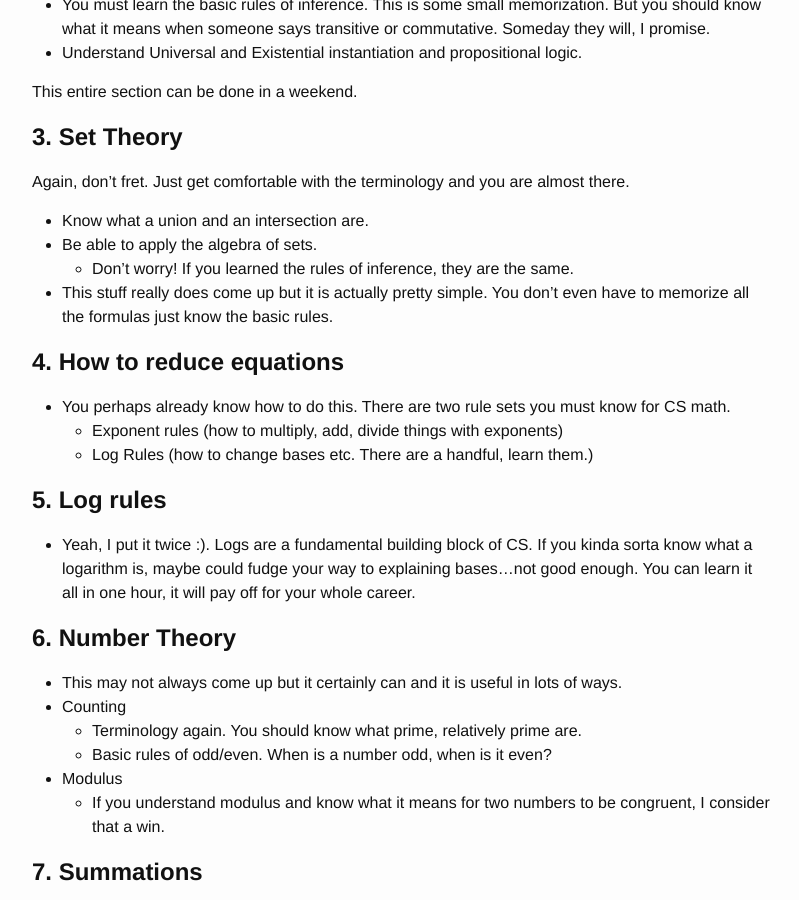
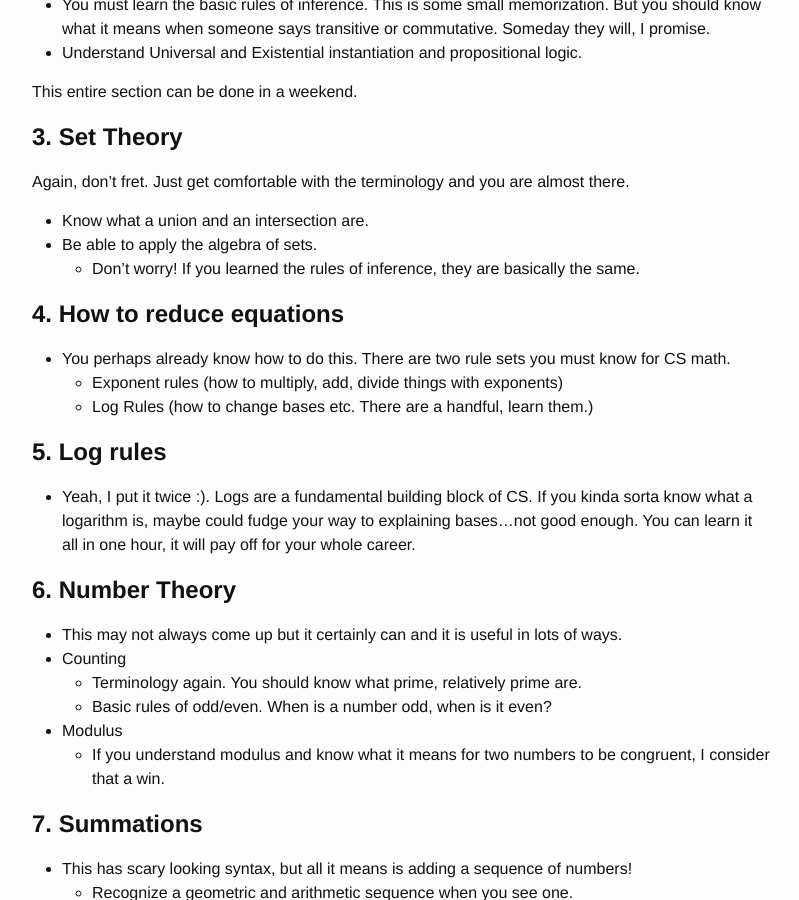
Before and after one commit to mateor/mateor.github.io, a Jekyll site: the page built from _posts/2015-02-05-bare-minimum-math-concepts.markdown, in a window 1280 px wide and 900 px high, scrolled down 1331 px. Shown: the whole window, without its empty margins (238-1037 px from the left). Built offline with Jekyll 4.4.1, drawn with Linux system fonts in a browser that asks for light colours.

Commit message:
Remove excess words.
tl;dr etc

```diff
--- a/_posts/2015-02-05-bare-minimum-math-concepts.markdown
+++ b/_posts/2015-02-05-bare-minimum-math-concepts.markdown
@@ -59,8 +59,7 @@ Again, don’t fret. Just get comfortable with the terminology and you are almos
 
 * Know what a union and an intersection are.
 * Be able to apply the algebra of sets.
-    * Don’t worry! If you learned the rules of inference, they are the same.
-* This stuff really does come up but it is actually pretty simple. You don’t even have to memorize all the formulas just know the basic rules.
+    * Don’t worry! If you learned the rules of inference, they are basically the same.
 
 **4. How to reduce equations**
 ============================
```
Also changed, not shown: 2 other files.
